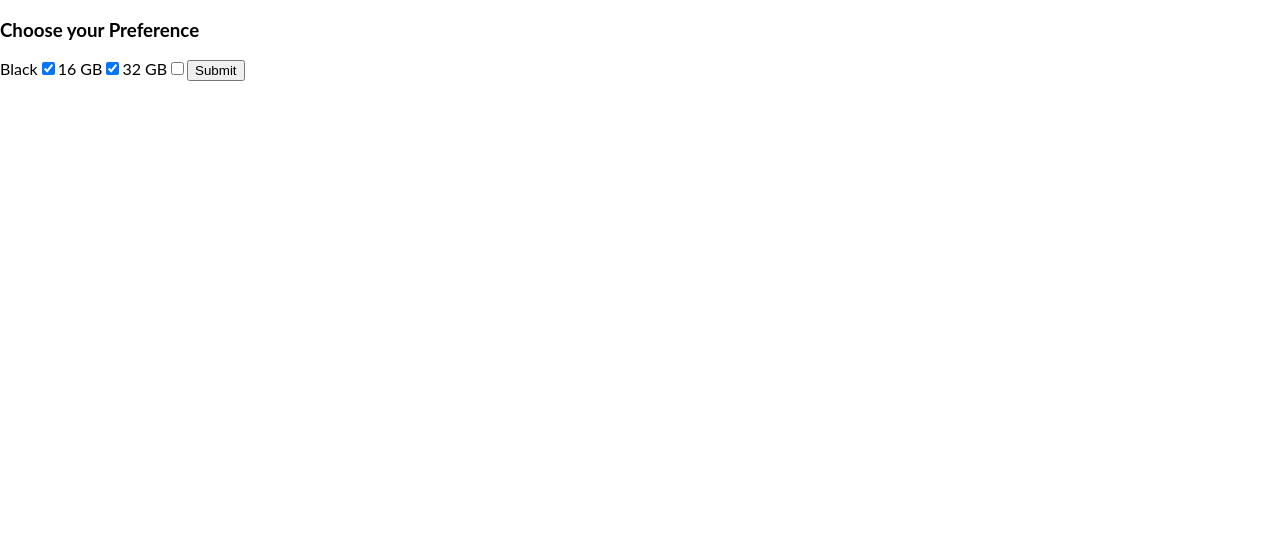
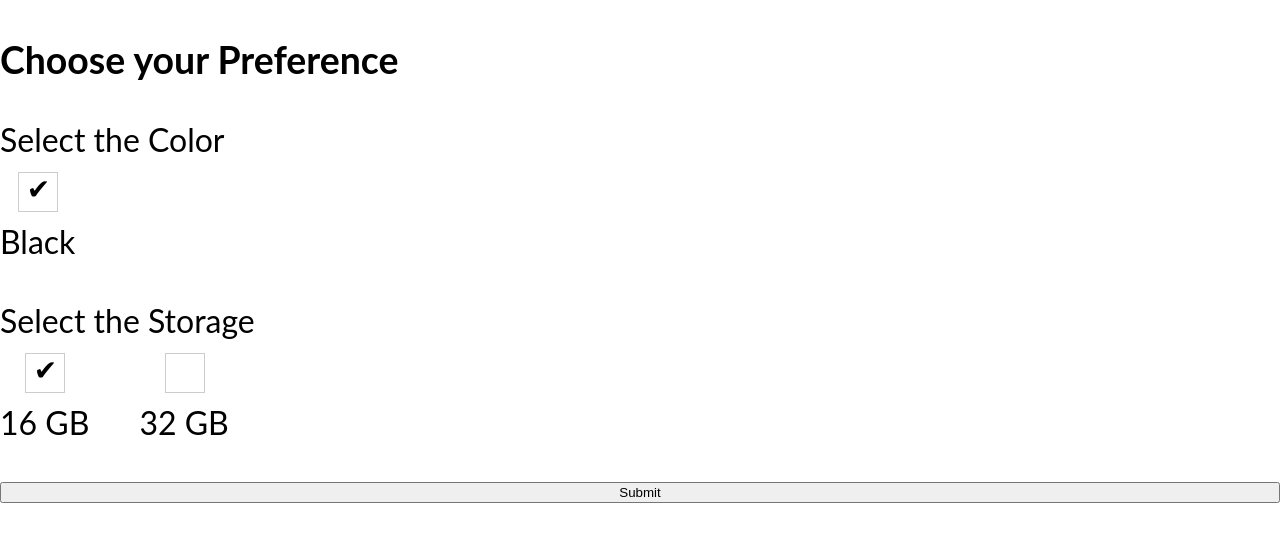
Before and after one commit to Gax1/ecommerce, a React (Create React App) app: page / in a window 1280 px wide. Shown: the top 542 px of the page. Built offline with nearby package versions, Linux system fonts and the light colour scheme; no server answers.

Commit message:
Added Selectors component and test

```diff
--- a/src/components/SelectProduct/SelectProduct.js
+++ b/src/components/SelectProduct/SelectProduct.js
@@ -6,18 +6,22 @@ const SelectProduct = ({ options: { colors, storages } }) => {
     <SelectProductStyled>
       <h3 className="product__title">Choose your Preference</h3>
       <form className="product__form">
+        <span className="product__form--text">Select the Color</span>
         <Selectors
           options={colors}
           setOption={() => {}}
           key={`selector ${colors[0].name}`}
-          className="product__form--colors"
+          className="product__form--selectors"
         />
+
+        <span className="product__form--text">Select the Storage</span>
         <Selectors
           options={storages}
           setOption={() => {}}
           key={`selector ${storages[0].name}`}
-          className="product__form--storages"
+          className="product__form--selectors"
         />
+
         <button className="product__form--button">Submit</button>
       </form>
     </SelectProductStyled>
--- a/src/components/SelectProduct/SelectProductStyled.js
+++ b/src/components/SelectProduct/SelectProductStyled.js
@@ -1,5 +1,18 @@
 import styled from "styled-components";
 
-const SelectProductStyled = styled.form``;
+const SelectProductStyled = styled.div`
+  font-size: 20px;
 
+  @media (min-width: 1080px) {
+    font-size: 32px;
+  }
+
+  .product {
+    &__form {
+      display: flex;
+      flex-direction: column;
+      justify-content: space-between;
+    }
+  }
+`;
 export default SelectProductStyled;
--- a/src/components/Selectors/Selectors.js
+++ b/src/components/Selectors/Selectors.js
@@ -1,4 +1,5 @@
 import { useState } from "react";
+import SelectorsStyled from "./SelectorsStyled";
 
 const Selectors = ({ options, setOption }) => {
   const [checked, setChecked] = useState(false);
@@ -8,15 +9,11 @@ const Selectors = ({ options, setOption }) => {
     setOption(event.target.value);
   };
 
-  return options.map((option, index) => (
-    <label
-      htmlFor={option.code}
-      className="select-option__label"
-      key={option.code}
-    >
-      {option.name}
+  return (
+    <SelectorsStyled key={options[0].code}>
+      {options.map((option, index) => (
+        <div className="selectors__container" key={option.code}>
           <input
-        key={option.name}
             type="checkbox"
             className="select-option__input"
             id={option.code}
@@ -25,8 +22,13 @@ const Selectors = ({ options, setOption }) => {
             onChange={onClick}
             data-testid="checkbox-input"
           />
+          <label htmlFor={option.code} className="select-option__label">
+            {option.name}
           </label>
-  ));
+        </div>
+      ))}
+    </SelectorsStyled>
+  );
 };
 
 export default Selectors;
--- /dev/null
+++ b/src/components/Selectors/SelectorsStyled.js
@@ -0,0 +1,44 @@
+import styled from "styled-components";
+
+const SelectorsStyled = styled.div`
+  margin: 10px 0 40px 0;
+  display: flex;
+  flex-direction: row;
+  gap: 50px;
+
+  .selectors__container {
+    display: flex;
+    flex-direction: column;
+    align-items: center;
+  }
+
+  [type="checkbox"] {
+    -webkit-appearance: none;
+    -moz-appearance: none;
+    appearance: none;
+    cursor: pointer;
+  }
+
+  [type="checkbox"] {
+    width: 40px;
+    height: 40px;
+    border: solid 1px #cccccc;
+    position: relative;
+    margin-bottom: 10px;
+  }
+
+  [type="checkbox"]:checked::before {
+    content: "";
+    width: 30px;
+    height: 30px;
+    /* background-color: grey; */
+    content: "✔";
+    font-size: 28px;
+    position: absolute;
+    top: 50%;
+    left: 50%;
+    transform: translate(-38%, -64%);
+  }
+`;
+
+export default SelectorsStyled;
```
Lines whose indentation alone changed are shown as unchanged.
